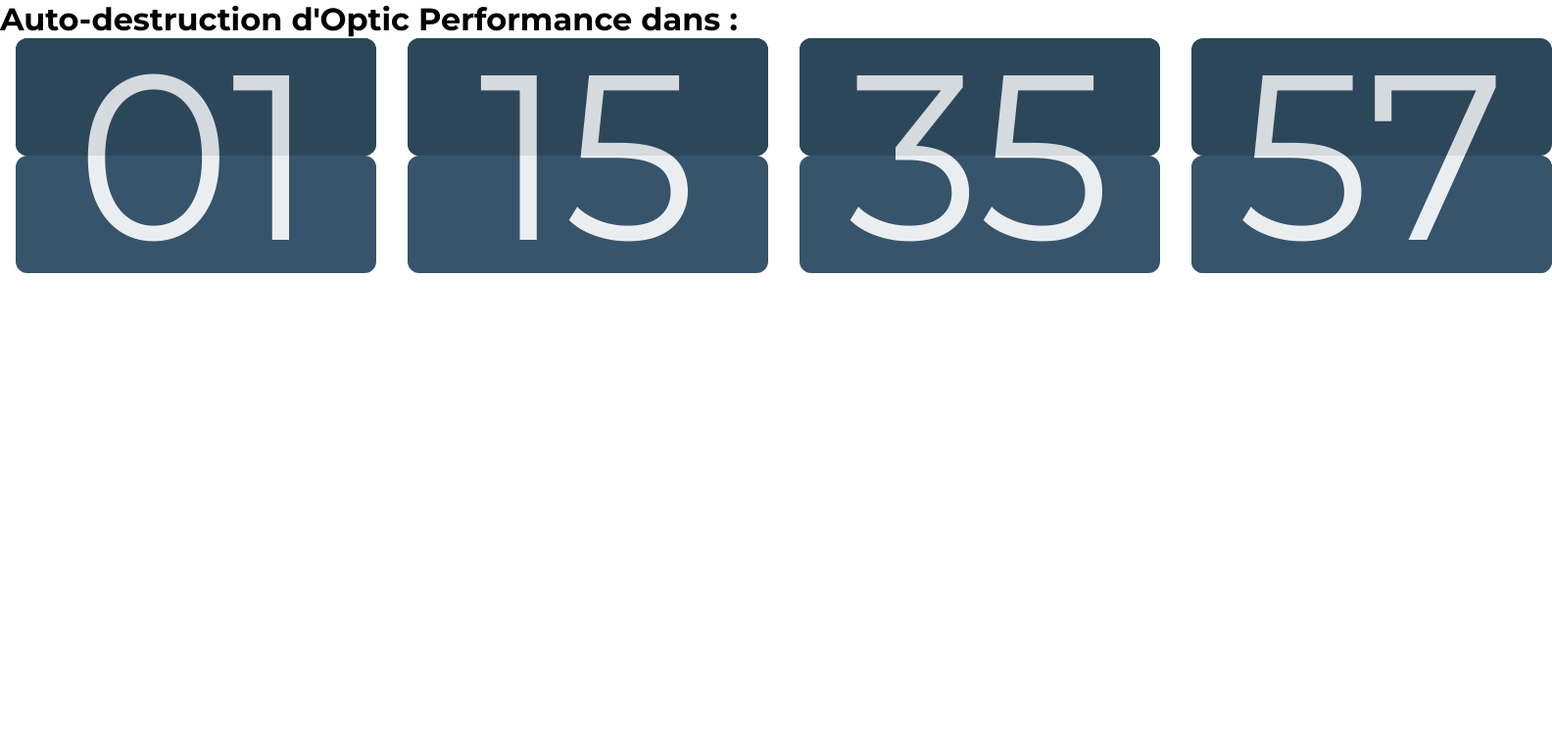
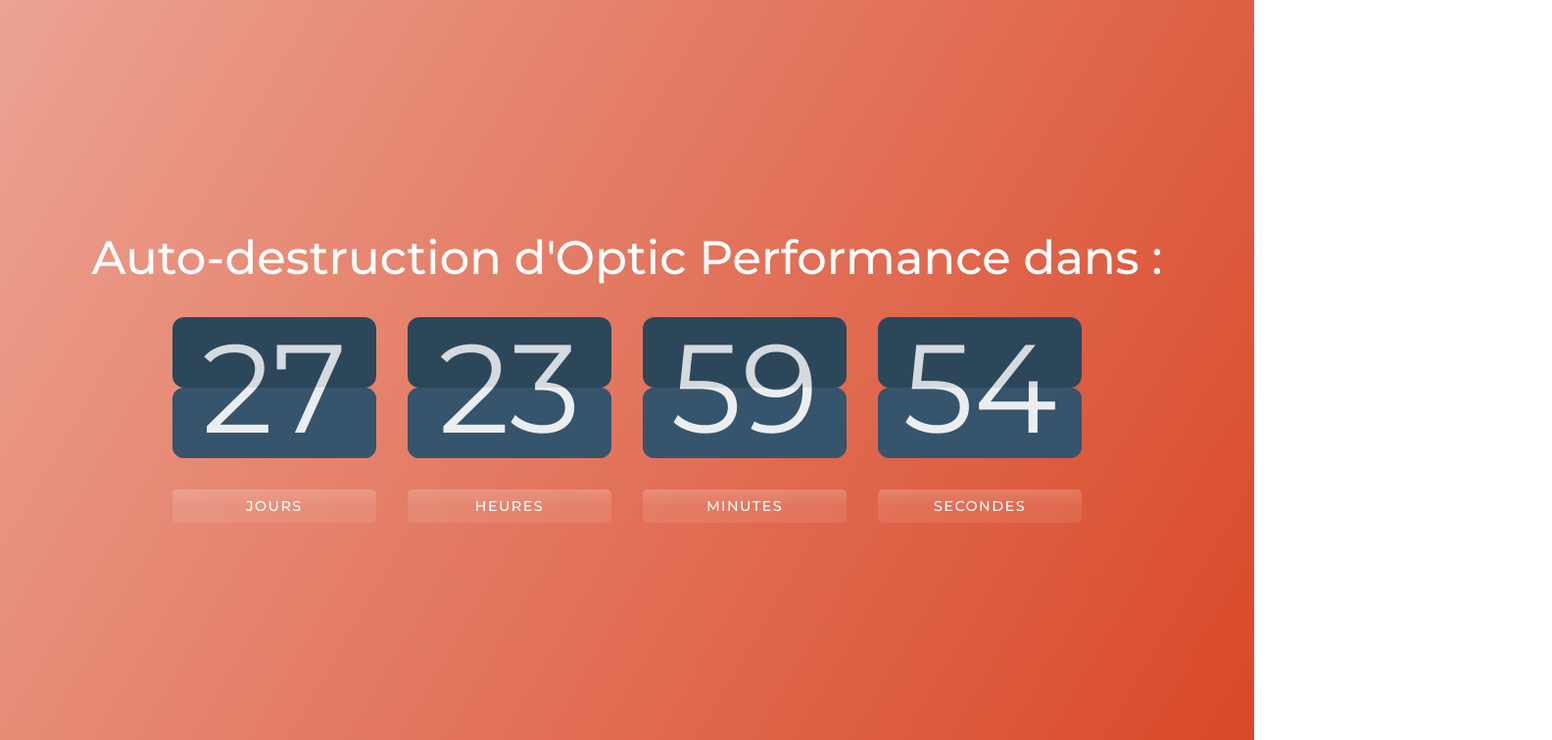
Before and after one commit to qtnrtnd/op-countdown, a Nuxt app: page / in a window 1280 px wide. Shown: the top 756 px of the page at 98% size, 1584 px wide, since content can reach past the window. Built offline with nearby package versions, Linux system fonts and the light colour scheme.

Commit message:
feat: style

```diff
--- a/components/NumberCard.vue
+++ b/components/NumberCard.vue
@@ -1,6 +1,6 @@
 <template>
   <div class="card-container">
-    <div class="card" :class="{ 'down': down, 'no-transition': noTransition }">
+    <div :class="[{ 'down': down, 'no-transition': noTransition }, 'card', type]">
       <div class="next-top semi-card top">
         <p>{{ twoDigits(compMinus) }}</p>
       </div>
@@ -14,6 +14,9 @@
         <p>{{ twoDigits(comp) }}</p>
       </div>
     </div>
+    <p class="label">
+      {{ fullString(type) }}
+    </p>
   </div>
 </template>
 
@@ -42,7 +45,7 @@
       return this[this.type](this.countdown)
     },
     compMinus () {
-      return this[this.type](this.countdown - 1, 0)
+      return this[this.type](this.countdown - 1)
     }
   },
   mounted () {
@@ -51,10 +54,20 @@
     }, { immediate: true })
 
     const that = this
-    const timer = setInterval(() => {
+    const interval = 1000 // ms
+    let expected = Date.now() + interval
+    setTimeout(step, interval)
+    function step () {
+      const dt = Date.now() - expected // the drift (positive for overshooting)
+      if (dt > interval) {
+        console.warn('The drift exceeded the interval.')
+      }
       that.countdown--
-      if (that.countdown === 0) { clearInterval(timer) }
-    }, 1000)
+      if (that.countdown > 0) {
+        expected += interval
+        setTimeout(step, Math.max(0, interval - dt)) // take into account drift
+      }
+    }
   },
   methods: {
     twoDigits (value) {
@@ -83,6 +96,24 @@
     },
     d (value) {
       return Math.floor(value / 60 / 60 / 24)
+    },
+    fullString (char) {
+      let str
+      switch (char) {
+        case 's':
+          str = 'Secondes'
+          break
+        case 'm':
+          str = 'Minutes'
+          break
+        case 'h':
+          str = 'Heures'
+          break
+        case 'd':
+          str = 'Jours'
+          break
+      }
+      return str
     }
   }
 }
@@ -90,7 +121,7 @@
 
 <style lang="scss">
 
-  $offset: 3.75rem;
+  $offset: 2.25rem;
 
   .card-container{
     margin: 0 1rem;
@@ -98,8 +129,36 @@
 
   .card{
     position: relative;
-    perspective: 1100px;
+    perspective: 1200px;
     transform-style: preserve-3d;
+
+    &.s{
+      .next-bottom,
+      .current-top{
+        transition-duration: .7s;
+      }
+    }
+
+    &.m{
+      .next-bottom,
+      .current-top{
+        transition-duration: .9s;
+      }
+    }
+
+    &.h{
+      .next-bottom,
+      .current-top{
+        transition-duration: 1.1s;
+      }
+    }
+
+    &.d{
+      .next-bottom,
+      .current-top{
+        transition-duration: 1.3s;
+      }
+    }
 
     &.down{
       .next-bottom{
@@ -120,14 +179,14 @@
     }
 
     p{
-      font-size: 15rem;
+      font-size: 8rem;
       user-select: none;
     }
   }
 
   .semi-card{
-    width: 23rem;
-    height: 7.5rem;
+    width: 13rem;
+    height: 4.5rem;
     background-color: lightblue;
     overflow: hidden;
     display: flex;
@@ -157,7 +216,7 @@
   .next-bottom,
   .current-top{
     position: absolute;
-    transition: transform .7s;
+    transition-property: transform;
     backface-visibility: hidden;
   }
 
@@ -170,7 +229,19 @@
   .next-bottom{
     bottom: 0;
     transform-origin: top;
-        transform: rotateX(180deg);
+    transform: rotateX(180deg);
+  }
 
+  .label{
+    font-size: 0.9rem;
+    text-align: center;
+    margin-top: 2rem;
+    text-transform: uppercase;
+    color: white;
+    padding: 0.5rem;
+    border-radius: 0.3rem;
+    background-image: linear-gradient(180deg, rgba(255,255,255,0.2), rgba(255,255,255,0.09) 50%);
+    letter-spacing: 0.1em;
+    font-weight: 500;
   }
 </style>
--- a/pages/index.vue
+++ b/pages/index.vue
@@ -14,7 +14,7 @@
 export default {
   name: 'HomePage',
   data: () => ({
-    initialCountdown: 142563
+    initialCountdown: 28 * 24 * 60 * 60
   })
 }
 </script>
@@ -23,4 +23,20 @@
   .countdown{
     display: flex;
   }
+  main{
+    width: 100vw;
+    height: 100vh;
+    display: flex;
+    justify-content: center;
+    align-items: center;
+    flex-direction: column;
+    background-image: linear-gradient(120deg, hsl(11, 70%, 75%), hsl(11, 70%, 50%))
+  }
+  h1{
+    font-weight: 500;
+    margin-bottom: 2rem;
+    font-size: 3rem;
+    color: white;
+    margin-top: -2rem;
+  }
 </style>
```
